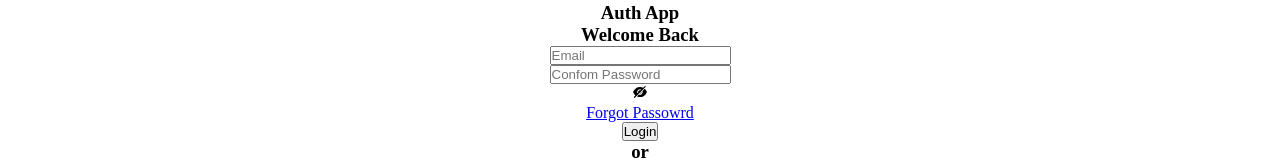
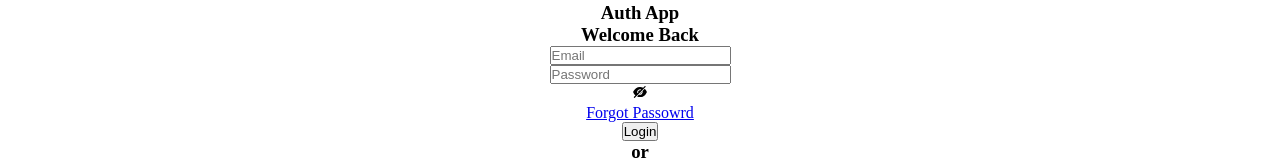
Before and after one commit to deepan311/Full-Auth, a React (Create React App) app in the folder frontend/: page /login in a window 1280 px wide. Shown: the part 1502-1662 px from the top of the page. Built offline with nearby package versions, Linux system fonts and the light colour scheme.

Commit message:
type error fix conform password

```diff
--- a/frontend/src/components/Login.js
+++ b/frontend/src/components/Login.js
@@ -117,7 +117,7 @@ const Login = () => {
                           : errors.password && touched.password && myStyle
                       }
                       className=" w-full  py-2 bg-gray-200 rounded px-3 outline-none relative"
-                      placeholder="Confom Password"
+                      placeholder="Password"
                       type={viewPass ? "password" : "text"}
                       onBlur={handleBlur}
                     />
--- a/frontend/src/components/SignUp.js
+++ b/frontend/src/components/SignUp.js
@@ -160,7 +160,7 @@ const SignUp = () => {
                     name="cpassword"
                     style={errors.cpassword && touched.cpassword && myStyle}
                     className=" w-full  py-2 bg-gray-200 rounded px-3 outline-none relative"
-                    placeholder="Confom Password"
+                    placeholder="Conform Password"
                     type={viewPass ? "password" : "text"}
                     onBlur={handleBlur}
                   />
```
